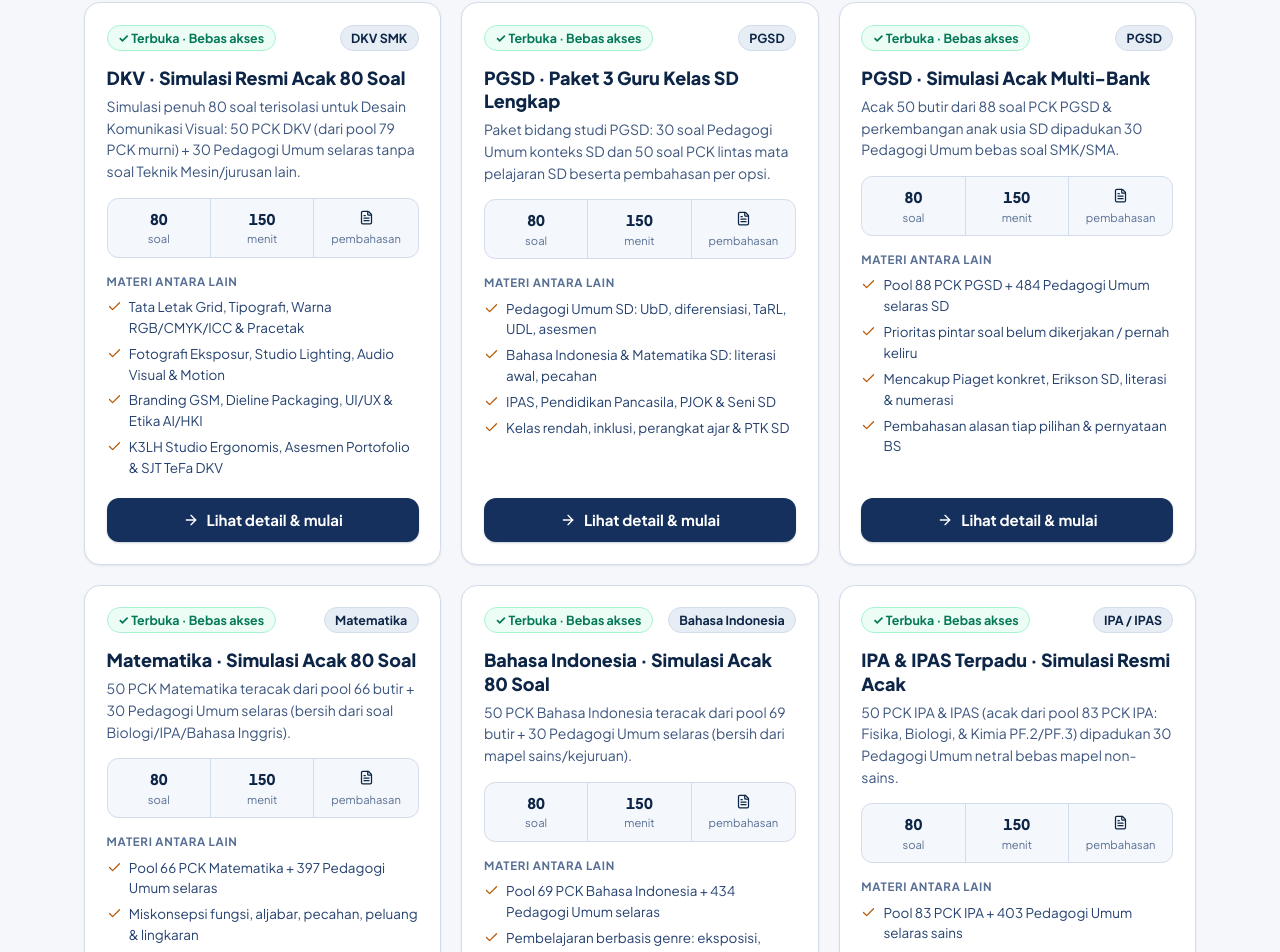
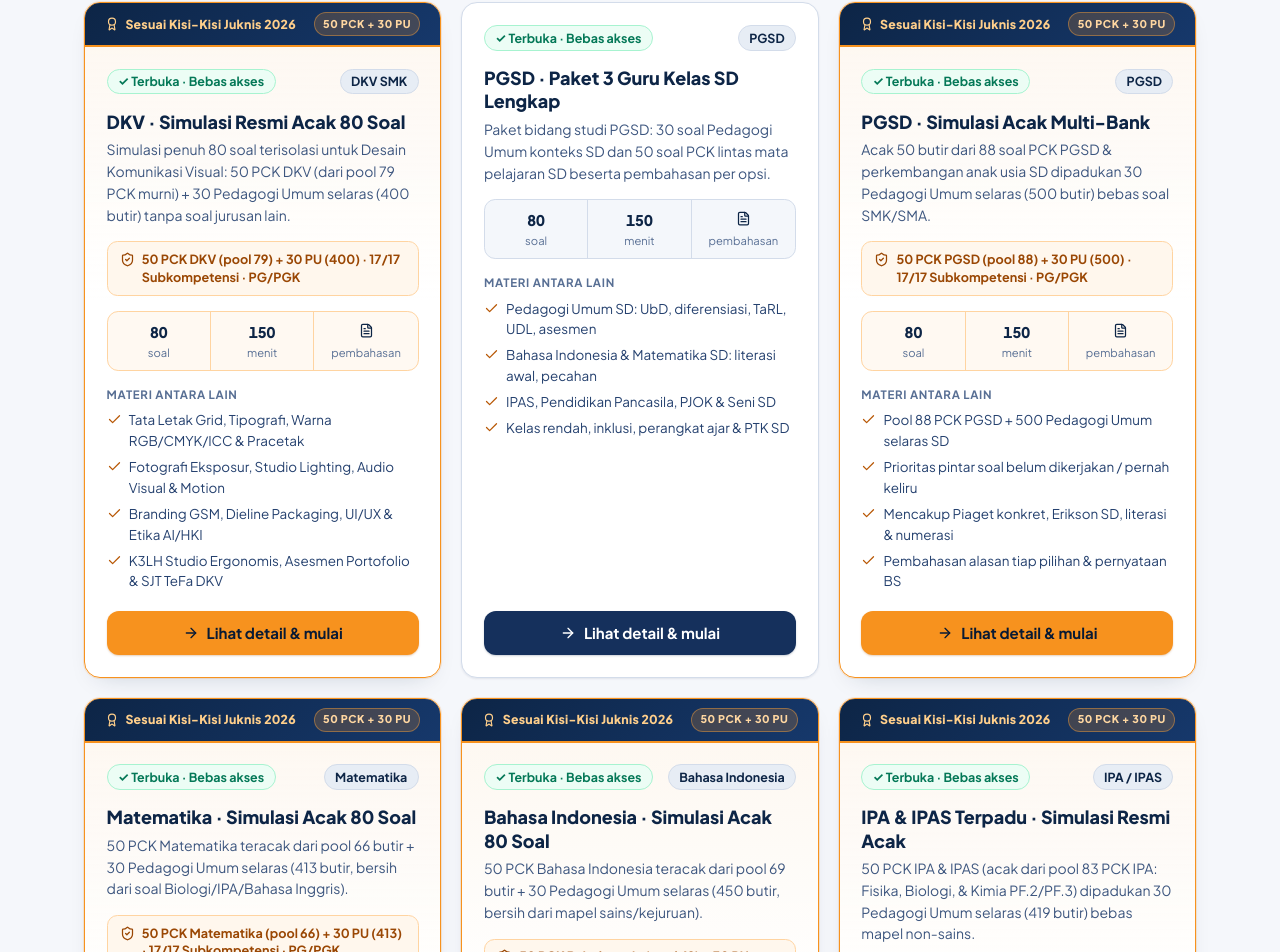
Before and after one commit to fannyf123/utbk-ukpppg-2026, a React (Vite) app: page / in a window 1280 px wide. Shown: the part 1781-2733 px from the top of the page. Built offline with nearby package versions, Linux system fonts and the light colour scheme.

Commit message:
fix: highlight all 14 Juknis 2026 50-PCK+30-PU prodi-random packages uniformly

```diff
--- a/src/data/paketCatalog.ts
+++ b/src/data/paketCatalog.ts
@@ -48,11 +48,11 @@ export const PAKET_CATALOG: readonly PaketDef[] = [
     prodiId: 'teknik-mesin',
     badge: 'Teknik Mesin SMK',
     badgeTone: 'prodi',
-    recommendedLabel: 'Rekomendasi #1 · Prodi Anda',
-    recommendedFit: '17/17 Kisi-Kisi Juknis · 50 PCK Teknik Mesin + 30 PU',
+    recommendedLabel: 'Sesuai Kisi-Kisi Juknis 2026',
+    recommendedFit: '50 PCK Teknik Mesin (pool 106) + 30 PU (410) · 17/17 Subkompetensi · PG/PGK',
     title: 'Teknik Mesin SMK · Simulasi Resmi Acak',
     subtitle:
-      'Simulasi 80 soal terkalibrasi Juknis: 50 PCK Teknik Mesin murni (dari pool 106 butir) + 30 Pedagogi Umum selaras (394 butir), memprioritaskan soal belum dikerjakan.',
+      'Simulasi 80 soal terkalibrasi Juknis: 50 PCK Teknik Mesin murni (dari pool 106 butir) + 30 Pedagogi Umum selaras (410 butir), memprioritaskan soal belum dikerjakan.',
     questionCount: 80,
     durationMinutes: 150,
     highlights: [
@@ -117,9 +117,11 @@ export const PAKET_CATALOG: readonly PaketDef[] = [
     prodiId: 'dkv',
     badge: 'DKV SMK',
     badgeTone: 'prodi',
+    recommendedLabel: 'Sesuai Kisi-Kisi Juknis 2026',
+    recommendedFit: '50 PCK DKV (pool 79) + 30 PU (400) · 17/17 Subkompetensi · PG/PGK',
     title: 'DKV · Simulasi Resmi Acak 80 Soal',
     subtitle:
-      'Simulasi penuh 80 soal terisolasi untuk Desain Komunikasi Visual: 50 PCK DKV (dari pool 79 PCK murni) + 30 Pedagogi Umum selaras tanpa soal Teknik Mesin/jurusan lain.',
+      'Simulasi penuh 80 soal terisolasi untuk Desain Komunikasi Visual: 50 PCK DKV (dari pool 79 PCK murni) + 30 Pedagogi Umum selaras (400 butir) tanpa soal jurusan lain.',
     questionCount: 80,
     durationMinutes: 150,
     highlights: [
@@ -158,13 +160,15 @@ export const PAKET_CATALOG: readonly PaketDef[] = [
     prodiId: 'pgsd',
     badge: 'PGSD',
     badgeTone: 'prodi',
+    recommendedLabel: 'Sesuai Kisi-Kisi Juknis 2026',
+    recommendedFit: '50 PCK PGSD (pool 88) + 30 PU (500) · 17/17 Subkompetensi · PG/PGK',
     title: 'PGSD · Simulasi Acak Multi-Bank',
     subtitle:
-      'Acak 50 butir dari 88 soal PCK PGSD & perkembangan anak usia SD dipadukan 30 Pedagogi Umum bebas soal SMK/SMA.',
+      'Acak 50 butir dari 88 soal PCK PGSD & perkembangan anak usia SD dipadukan 30 Pedagogi Umum selaras (500 butir) bebas soal SMK/SMA.',
     questionCount: 80,
     durationMinutes: 150,
     highlights: [
-      'Pool 88 PCK PGSD + 484 Pedagogi Umum selaras SD',
+      'Pool 88 PCK PGSD + 500 Pedagogi Umum selaras SD',
       'Prioritas pintar soal belum dikerjakan / pernah keliru',
       'Mencakup Piaget konkret, Erikson SD, literasi & numerasi',
       'Pembahasan alasan tiap pilihan & pernyataan BS',
@@ -179,13 +183,15 @@ export const PAKET_CATALOG: readonly PaketDef[] = [
     prodiId: 'matematika',
     badge: 'Matematika',
     badgeTone: 'prodi',
+    recommendedLabel: 'Sesuai Kisi-Kisi Juknis 2026',
+    recommendedFit: '50 PCK Matematika (pool 66) + 30 PU (413) · 17/17 Subkompetensi · PG/PGK',
     title: 'Matematika · Simulasi Acak 80 Soal',
     subtitle:
-      '50 PCK Matematika teracak dari pool 66 butir + 30 Pedagogi Umum selaras (bersih dari soal Biologi/IPA/Bahasa Inggris).',
+      '50 PCK Matematika teracak dari pool 66 butir + 30 Pedagogi Umum selaras (413 butir, bersih dari soal Biologi/IPA/Bahasa Inggris).',
     questionCount: 80,
     durationMinutes: 150,
     highlights: [
-      'Pool 66 PCK Matematika + 397 Pedagogi Umum selaras',
+      'Pool 66 PCK Matematika + 413 Pedagogi Umum selaras',
       'Miskonsepsi fungsi, aljabar, pecahan, peluang & lingkaran',
       'Teori belajar Van Hiele, Polya, Newman, Skemp & RME',
       'Acak soal baru setiap mulai ujian tanpa pengulangan kaku',
@@ -200,13 +206,15 @@ export const PAKET_CATALOG: readonly PaketDef[] = [
     prodiId: 'bahasa-indonesia',
     badge: 'Bahasa Indonesia',
     badgeTone: 'prodi',
+    recommendedLabel: 'Sesuai Kisi-Kisi Juknis 2026',
+    recommendedFit: '50 PCK B. Indonesia (pool 69) + 30 PU (450) · 17/17 Subkompetensi · PG/PGK',
     title: 'Bahasa Indonesia · Simulasi Acak 80 Soal',
     subtitle:
-      '50 PCK Bahasa Indonesia teracak dari pool 69 butir + 30 Pedagogi Umum selaras (bersih dari mapel sains/kejuruan).',
+      '50 PCK Bahasa Indonesia teracak dari pool 69 butir + 30 Pedagogi Umum selaras (450 butir, bersih dari mapel sains/kejuruan).',
     questionCount: 80,
     durationMinutes: 150,
     highlights: [
-      'Pool 69 PCK Bahasa Indonesia + 434 Pedagogi Umum selaras',
+      'Pool 69 PCK Bahasa Indonesia + 450 Pedagogi Umum selaras',
       'Pembelajaran berbasis genre: eksposisi, argumentasi, prosedur',
       'Menyimak, membaca, berbicara, pidato & asesmen autentik',
       'Acak soal baru setiap mulai tes dengan prioritas belum dikerjakan',
@@ -221,13 +229,15 @@ export const PAKET_CATALOG: readonly PaketDef[] = [
     prodiId: 'ipa',
     badge: 'IPA / IPAS',
     badgeTone: 'prodi',
+    recommendedLabel: 'Sesuai Kisi-Kisi Juknis 2026',
+    recommendedFit: '50 PCK IPA/IPAS (pool 83) + 30 PU (419) · 17/17 Subkompetensi · PG/PGK',
     title: 'IPA & IPAS Terpadu · Simulasi Resmi Acak',
     subtitle:
-      '50 PCK IPA & IPAS (acak dari pool 83 PCK IPA: Fisika, Biologi, & Kimia PF.2/PF.3) dipadukan 30 Pedagogi Umum netral bebas mapel non-sains.',
+      '50 PCK IPA & IPAS (acak dari pool 83 PCK IPA: Fisika, Biologi, & Kimia PF.2/PF.3) dipadukan 30 Pedagogi Umum selaras (419 butir) bebas mapel non-sains.',
     questionCount: 80,
     durationMinutes: 150,
     highlights: [
-      'Pool 83 PCK IPA + 403 Pedagogi Umum selaras sains',
+      'Pool 83 PCK IPA + 419 Pedagogi Umum selaras sains',
       'Ekosistem, genetika, stoikiometri, kalor, fluida & inkuiri lab',
       'Model POE (Predict-Observe-Explain) & mitigasi miskonsepsi',
       'Acak 80 soal resmi Juknis setiap kali tes dimulai',
@@ -242,13 +252,15 @@ export const PAKET_CATALOG: readonly PaketDef[] = [
     prodiId: 'smk-vokasi',
     badge: 'SMK Vokasi',
     badgeTone: 'prodi',
+    recommendedLabel: 'Sesuai Kisi-Kisi Juknis 2026',
+    recommendedFit: '50 PCK SMK Vokasi (pool 73) + 30 PU (409) · 17/17 Subkompetensi · PG/PGK',
     title: 'SMK Vokasi (Pemasaran · TKJ/RPL · TKR · Listrik)',
     subtitle:
-      'Simulasi penuh 80 soal / 150 menit: acak 50 dari pool 73 PCK kejuruan SMK (Pemasaran, TKJ/RPL, TKR Otomotif, TITL, APHP) + 30 Pedagogi Umum Vokasi.',
+      'Simulasi penuh 80 soal / 150 menit: acak 50 dari pool 73 PCK kejuruan SMK (Pemasaran, TKJ/RPL, TKR Otomotif, TITL, APHP) + 30 Pedagogi Umum Vokasi (409 butir).',
     questionCount: 80,
     durationMinutes: 150,
     highlights: [
-      'Pool 73 PCK SMK Vokasi terisolasi + 393 Pedagogi Umum Vokasi',
+      'Pool 73 PCK SMK Vokasi terisolasi + 409 Pedagogi Umum Vokasi',
       'Terpisah bersih dari Prodi Teknik Mesin, DKV, Tata Boga, & Akuntansi',
       'SJT Teaching Factory, K3 bengkel TKR/TITL, & strategi Pemasaran/TKJ',
       'Full 80 soal · 150 menit acak dinamis sesuai Juknis UKPPPG 2026',
@@ -263,13 +275,15 @@ export const PAKET_CATALOG: readonly PaketDef[] = [
     prodiId: 'tata-boga',
     badge: 'Tata Boga SMK',
     badgeTone: 'prodi',
+    recommendedLabel: 'Sesuai Kisi-Kisi Juknis 2026',
+    recommendedFit: '50 PCK Tata Boga (pool 67) + 30 PU (400) · 17/17 Subkompetensi · PG/PGK',
     title: 'Tata Boga · Simulasi Resmi Acak 80 Soal',
     subtitle:
-      'Simulasi penuh 80 soal / 150 menit: acak 50 dari pool 67 PCK Tata Boga & Kuliner (sanitasi HACCP, patiseri/kontinental, cost control, TeFa) + 30 Pedagogi Umum.',
+      'Simulasi penuh 80 soal / 150 menit: acak 50 dari pool 67 PCK Tata Boga & Kuliner (sanitasi HACCP, patiseri/kontinental, cost control, TeFa) + 30 Pedagogi Umum (400 butir).',
     questionCount: 80,
     durationMinutes: 150,
     highlights: [
-      'Pool 67 PCK Tata Boga murni + 384 Pedagogi Umum selaras SMK',
+      'Pool 67 PCK Tata Boga murni + 400 Pedagogi Umum selaras SMK',
       'Murni bidang kuliner/Tata Boga tanpa campur soal Mesin/DKV',
       'Mengukur Teaching Factory, K3 dapur, & asesmen praktik boga',
       'Full 80 soal · 150 menit acak dinamis setiap kali mulai tes',
@@ -284,13 +298,15 @@ export const PAKET_CATALOG: readonly PaketDef[] = [
     prodiId: 'akuntansi',
     badge: 'Akuntansi SMK',
     badgeTone: 'prodi',
+    recommendedLabel: 'Sesuai Kisi-Kisi Juknis 2026',
+    recommendedFit: '50 PCK Akuntansi (pool 63) + 30 PU (400) · 17/17 Subkompetensi · PG/PGK',
     title: 'Akuntansi & Keuangan · Simulasi Acak 80 Soal',
     subtitle:
-      'Simulasi penuh 80 soal / 150 menit: acak 50 dari pool 63 PCK Akuntansi & Keuangan Lembaga (siklus akuntansi, perpajakan TER/fiskal, MYOB/spreadsheet) + 30 Pedagogi Umum.',
+      'Simulasi penuh 80 soal / 150 menit: acak 50 dari pool 63 PCK Akuntansi & Keuangan Lembaga (siklus akuntansi, perpajakan TER/fiskal, MYOB/spreadsheet) + 30 PU (400 butir).',
     questionCount: 80,
     durationMinutes: 150,
     highlights: [
-      'Pool 63 PCK Akuntansi murni + 384 Pedagogi Umum selaras SMK',
+      'Pool 63 PCK Akuntansi murni + 400 Pedagogi Umum selaras SMK',
       'Fokus pencatatan transaksi, rekonsiliasi, HPP, pajak & diagnostik',
       'Bebas soal bengkel teknik, DKV, maupun mapel SMP/SMA',
       'Full 80 soal · 150 menit acak dinamis setiap kali mulai tes',
@@ -305,13 +321,15 @@ export const PAKET_CATALOG: readonly PaketDef[] = [
     prodiId: 'bahasa-inggris',
     badge: 'Bahasa Inggris',
     badgeTone: 'prodi',
+    recommendedLabel: 'Sesuai Kisi-Kisi Juknis 2026',
+    recommendedFit: '50 PCK B. Inggris (pool 83) + 30 PU (396) · 17/17 Subkompetensi · PG/PGK',
     title: 'Bahasa Inggris · Simulasi Resmi Acak 80 Soal',
     subtitle:
-      'Simulasi penuh 80 soal / 150 menit: acak 50 dari pool 83 PCK Bahasa Inggris (genre-based approach, communicative grammar, SJT kelas EFL, authentic assessment) + 30 Pedagogi Umum.',
+      'Simulasi penuh 80 soal / 150 menit: acak 50 dari pool 83 PCK Bahasa Inggris (genre-based approach, communicative grammar, SJT kelas EFL, authentic assessment) + 30 PU (396 butir).',
     questionCount: 80,
     durationMinutes: 150,
     highlights: [
-      'Pool 83 PCK Bahasa Inggris + 380 Pedagogi Umum netral',
+      'Pool 83 PCK Bahasa Inggris + 396 Pedagogi Umum netral',
       'Scaffolding teks multimodal, CLT, & diagnostik literasi',
       'Terpisah bersih dari Bahasa Indonesia maupun mapel kejuruan',
       'Full 80 soal · 150 menit acak dinamis setiap kali mulai tes',
@@ -326,13 +344,15 @@ export const PAKET_CATALOG: readonly PaketDef[] = [
     prodiId: 'ips',
     badge: 'IPS Terpadu',
     badgeTone: 'prodi',
+    recommendedLabel: 'Sesuai Kisi-Kisi Juknis 2026',
+    recommendedFit: '50 PCK IPS (pool 111) + 30 PU (396) · 17/17 Subkompetensi · PG/PGK',
     title: 'IPS Terpadu · Simulasi Resmi Acak 80 Soal',
     subtitle:
-      'Simulasi penuh 80 soal / 150 menit: acak 50 dari pool 111 PCK IPS (sosiologi, ekonomi, geografi, sejarah kontekstual, & studi kasus sosial berbasis inkuiri) + 30 Pedagogi Umum.',
+      'Simulasi penuh 80 soal / 150 menit: acak 50 dari pool 111 PCK IPS (sosiologi, ekonomi, geografi, sejarah kontekstual, & studi kasus sosial berbasis inkuiri) + 30 PU (396 butir).',
     questionCount: 80,
     durationMinutes: 150,
     highlights: [
-      'Pool 111 PCK IPS teraudit + 380 Pedagogi Umum netral',
+      'Pool 111 PCK IPS teraudit + 396 Pedagogi Umum netral',
       'Analisis spasial, interaksi sosial, & literasi ekonomi terpadu',
       'Murni rumpun IPS bebas soal IPA maupun teknik bengkel',
       'Full 80 soal · 150 menit acak dinamis setiap kali mulai tes',
@@ -347,13 +367,15 @@ export const PAKET_CATALOG: readonly PaketDef[] = [
     prodiId: 'pjok',
     badge: 'PJOK',
     badgeTone: 'prodi',
+    recommendedLabel: 'Sesuai Kisi-Kisi Juknis 2026',
+    recommendedFit: '50 PCK PJOK (pool 63) + 30 PU (396) · 17/17 Subkompetensi · PG/PGK',
     title: 'PJOK · Simulasi Resmi Acak 80 Soal',
     subtitle:
-      'Simulasi penuh 80 soal / 150 menit: acak 50 dari pool 63 PCK PJOK (biomekanika gerak, TGFU/permainan, kebugaran FITT, P3K RICE, & inklusi) + 30 Pedagogi Umum.',
+      'Simulasi penuh 80 soal / 150 menit: acak 50 dari pool 63 PCK PJOK (biomekanika gerak, TGFU/permainan, kebugaran FITT, P3K RICE, & inklusi) + 30 PU (396 butir).',
     questionCount: 80,
     durationMinutes: 150,
     highlights: [
-      'Pool 63 PCK PJOK teraudit + 380 Pedagogi Umum netral',
+      'Pool 63 PCK PJOK teraudit + 396 Pedagogi Umum netral',
       'Mengukur keselamatan gerak, TGFU, K3 olahraga & asesmen psikomotor',
       'Bebas soal lintas prodi non-olahraga',
       'Full 80 soal · 150 menit acak dinamis setiap kali mulai tes',
@@ -368,13 +390,15 @@ export const PAKET_CATALOG: readonly PaketDef[] = [
     prodiId: 'ppkn',
     badge: 'PPKn / Pancasila',
     badgeTone: 'prodi',
+    recommendedLabel: 'Sesuai Kisi-Kisi Juknis 2026',
+    recommendedFit: '50 PCK PPKn (pool 67) + 30 PU (396) · 17/17 Subkompetensi · PG/PGK',
     title: 'PPKn / Pendidikan Pancasila · Simulasi 80 Soal',
     subtitle:
-      'Simulasi penuh 80 soal / 150 menit: acak 50 dari pool 67 PCK PPKn & Pendidikan Pancasila (konstitusi, HAM, kebinekaan, UbD, & resolusi konflik kelas) + 30 Pedagogi Umum.',
+      'Simulasi penuh 80 soal / 150 menit: acak 50 dari pool 67 PCK PPKn & Pendidikan Pancasila (konstitusi, HAM, kebinekaan, UbD, & resolusi konflik kelas) + 30 PU (396 butir).',
     questionCount: 80,
     durationMinutes: 150,
     highlights: [
-      'Pool 67 PCK PPKn murni + 380 Pedagogi Umum netral',
+      'Pool 67 PCK PPKn murni + 396 Pedagogi Umum netral',
       'Studi kasus nilai Pancasila, ketatanegaraan, HAM, & karakter P5',
       'Bebas soal hafalan pasal kering ala CPNS/PPPK',
       'Full 80 soal · 150 menit acak dinamis setiap kali mulai tes',
@@ -389,13 +413,15 @@ export const PAKET_CATALOG: readonly PaketDef[] = [
     prodiId: 'pai',
     badge: 'PAI',
     badgeTone: 'prodi',
+    recommendedLabel: 'Sesuai Kisi-Kisi Juknis 2026',
+    recommendedFit: '50 PCK PAI (pool 163) + 30 PU (396) · 17/17 Subkompetensi · PG/PGK',
     title: 'PAI · Simulasi Resmi Acak 80 Soal',
     subtitle:
-      'Simulasi penuh 80 soal / 150 menit: acak 50 dari pool 163 PCK PAI (fikih ibadah kontekstual, akidah akhlak, moderasi beragama, Qurdis, SKI & PAI inklusif) + 30 Pedagogi Umum.',
+      'Simulasi penuh 80 soal / 150 menit: acak 50 dari pool 163 PCK PAI (fikih ibadah kontekstual, akidah akhlak, moderasi beragama, Qurdis, SKI & PAI inklusif) + 30 PU (396 butir).',
     questionCount: 80,
     durationMinutes: 150,
     highlights: [
-      'Pool 163 PCK PAI teraudit + 380 Pedagogi Umum netral',
+      'Pool 163 PCK PAI teraudit + 396 Pedagogi Umum netral',
       'Pembelajaran PAI kontekstual berbasis HOTS & moderasi beragama',
       'Bebas soal hafalan teknis non-pedagogis',
       'Full 80 soal · 150 menit acak dinamis setiap kali mulai tes',
@@ -412,18 +438,16 @@ export const PAKET_CATALOG: readonly PaketDef[] = [
     prodiId: 'umum',
     badge: 'Fokus Materi PPG',
     badgeTone: 'umum',
-    recommendedLabel: 'Rekomendasi #2 · Catatan & MK PPG',
-    recommendedFit: 'Formatif · 5 Tokoh · 4 Aliran · Berpikir · Diferensiasi · VARK+',
     title: 'Fokus Catatan UKPPPG & Materi PPG · 80 Soal',
     subtitle:
-      'Kurasi acak 80 soal yang difokuskan pada Asesmen Formatif, Tokoh (Ausubel, Piaget, Bruner, Gagne, Vygotsky), 4 Aliran Belajar, Berpikir Konkret-Deduktif-Induktif-Abstrak, Diferensiasi, Gaya Belajar (VARK, Audiovisual, Write), serta MK PPG (UbD, PM, CASEL, EMC2, Growth Mindset).',
+      'Latihan penguatan teori pedagogi (Formatif, Ausubel, Piaget, Bruner, Gagne, Vygotsky, 4 Aliran Belajar, Berpikir Konkret-Deduktif-Induktif-Abstrak, Diferensiasi, Gaya Belajar VARK+, UbD, CASEL, Growth Mindset) sebagai pendamping paket Prodi utama.',
     questionCount: 80,
     durationMinutes: 150,
     highlights: [
       'Lengkap 5 Tokoh (Ausubel, Piaget, Bruner, Gagne, Vygotsky ZPD/Scaffolding)',
       'Asesmen Formatif, 4 Aliran Teori Belajar & Berpikir Induktif-Deduktif',
       'Diferensiasi Konten-Proses-Produk & Gaya Belajar Audiovisual-Write-VARK',
-      'SEL CASEL, EMC2, Growth Mindset, UDL & 4 Kompetensi Guru',
+      'Khusus pendalaman komponen PU & teori PPG (tanpa 50 PCK mapel)',
     ],
     kind: 'pu-focus',
     puQuota: 80,
@@ -456,16 +480,14 @@ export const PAKET_CATALOG: readonly PaketDef[] = [
     prodiId: 'umum',
     badge: 'Umum Murni',
     badgeTone: 'umum',
-    recommendedLabel: 'Rekomendasi #5 · MK PPG Umum Netral',
-    recommendedFit: 'MK PPG UST · CASEL, EMC2, Growth Mindset & 4 Kompetensi Guru',
     title: 'Pedagogi Umum Murni · Simulasi Penuh 80 Soal',
     subtitle:
-      'Simulasi maraton 80 soal dalam 150 menit yang seluruhnya berisi Pedagogi Umum murni, Kepribadian, Sosial & Filosofi Pendidikan.',
+      'Latihan maraton 80 soal Pedagogi Umum netral, Kepribadian, Sosial & Filosofi Pendidikan (komponen PU tanpa 50 PCK bidang studi).',
     questionCount: 80,
     durationMinutes: 150,
     highlights: [
       'Latihan ketahanan konsentrasi penuh 80 butir / 150 menit',
-      'Zero soal jurusan lain: aman untuk calon guru semua prodi',
+      'Zero soal jurusan lain: aman sebagai pelengkap PU semua prodi',
       'Lengkap PG Tunggal, PGK Kategori, dan PGK MCMA',
       'Pemetaan detail capaian P.1–P.6, K.1–K.3, S.1–S.3 & PF',
     ],
@@ -478,11 +500,9 @@ export const PAKET_CATALOG: readonly PaketDef[] = [
     prodiId: 'umum',
     badge: 'Lintas Konteks · Paket 1',
     badgeTone: 'arsip',
-    recommendedLabel: 'Rekomendasi #3 · Tokoh & Teori Belajar',
-    recommendedFit: '17/17 Kisi-Kisi · Ausubel, Piaget, Bruner, Gagne & Vygotsky',
     title: 'Try Out Umum SIAPPPG · Paket 1',
     subtitle:
-      'Paket pembuka SIAPPPG untuk mengenal bentuk soal dan ritme ujian (memakai ilustrasi kelas lintas mapel sebagai studi kasus pedagogik).',
+      'Paket arsip SIAPPPG untuk mengenal bentuk soal dan ritme ujian (memakai ilustrasi kelas lintas mapel sebagai studi kasus pedagogik).',
     questionCount: 80,
     durationMinutes: 150,
     highlights: [
@@ -520,8 +540,6 @@ export const PAKET_CATALOG: readonly PaketDef[] = [
     prodiId: 'umum',
     badge: 'Lintas Konteks · Paket 3',
     badgeTone: 'arsip',
-    recommendedLabel: 'Rekomendasi #4 · Formatif, 4 Aliran & PGK',
-    recommendedFit: '17/17 Kisi-Kisi · Asesmen Formatif, 4 Aliran & PGK Kompleks',
     title: 'Try Out Umum SIAPPPG · Paket 3',
     subtitle:
       'Paket bergaya simulasi dengan lebih banyak soal benar–salah berlapis dan pilihan ganda kompleks serta pembahasan lengkap tiap opsi.',
--- a/src/pages/HomeView.tsx
+++ b/src/pages/HomeView.tsx
@@ -47,7 +47,7 @@ interface HomeViewProps {
 
 const FILTER_TABS: { id: 'ALL' | 'RECOMMENDED' | ProdiId; label: string }[] = [
   { id: 'ALL', label: 'Semua Paket' },
-  { id: 'RECOMMENDED', label: 'Rekomendasi PPG' },
+  { id: 'RECOMMENDED', label: 'Sesuai Kisi-Kisi Juknis' },
   { id: 'teknik-mesin', label: 'Teknik Mesin SMK' },
   { id: 'dkv', label: 'DKV SMK' },
   { id: 'tata-boga', label: 'Tata Boga SMK' },
@@ -160,7 +160,7 @@ export function HomeView({
               <Award size={14} aria-hidden="true" />
               {paket.recommendedLabel}
             </span>
-            <span className="paket-rec-pill">Kisi-Kisi 2026</span>
+            <span className="paket-rec-pill">50 PCK + 30 PU</span>
           </div>
         )}
 
```
Also changed, not shown: 2 other files (tests, documents, lock files or other folders).
